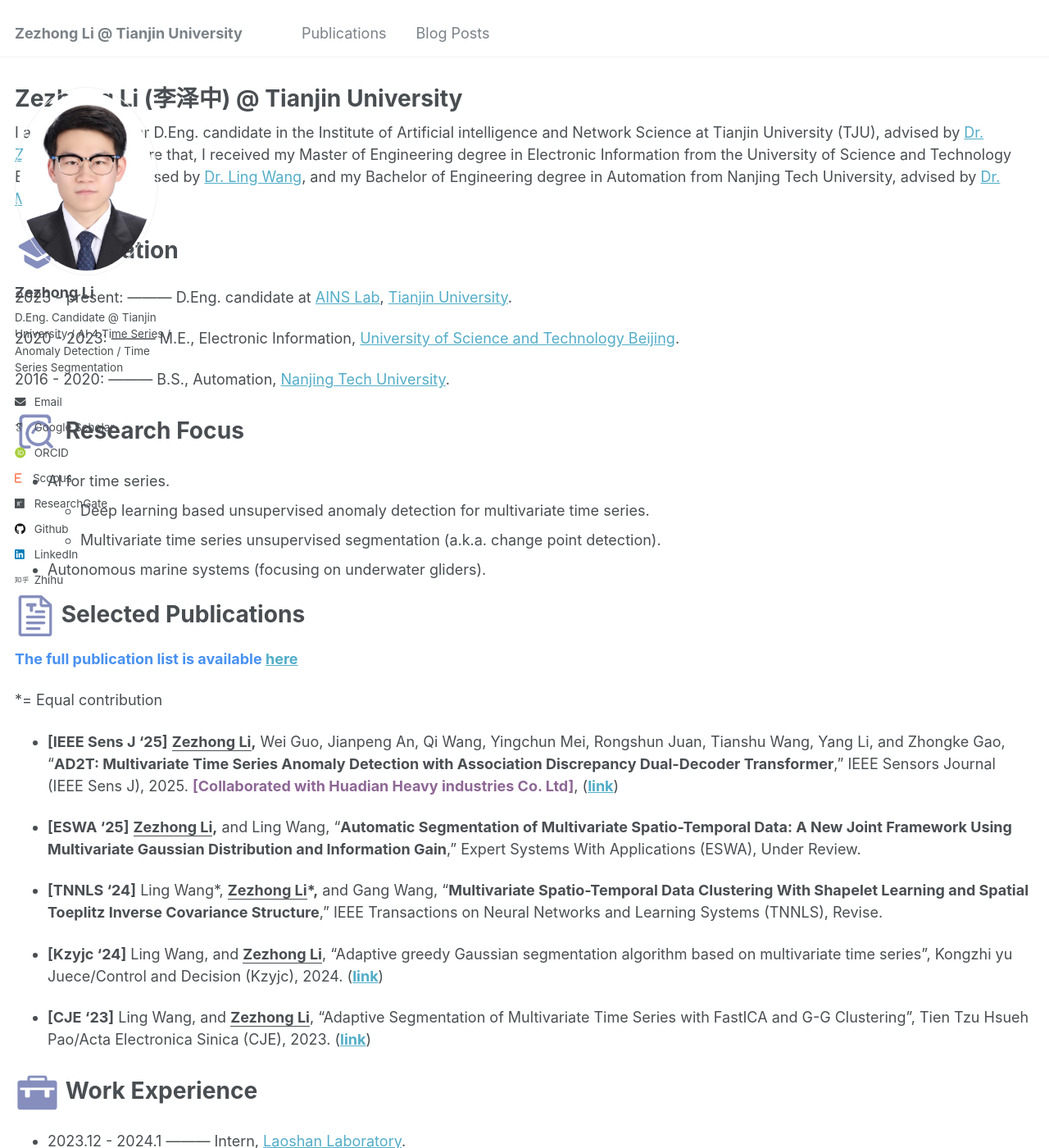
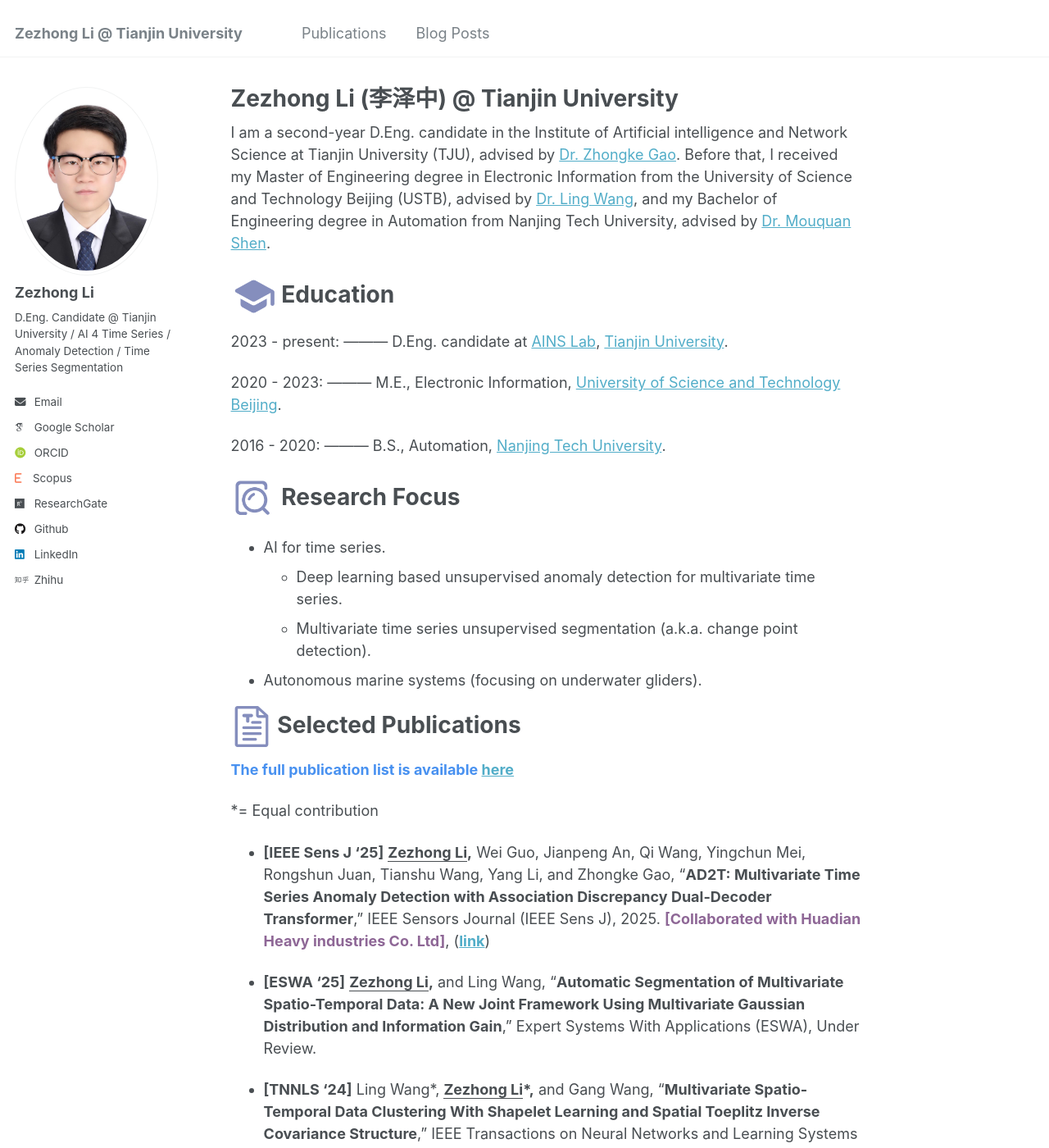
Before and after one commit to lzz19980125/lzz19980125.github.io, a Jekyll site: the page built from _pages/about.md, in a window 1280 px wide and 1400 px high. Shown: the whole window at 82% size. Built offline with Jekyll 4.4.1, drawn with Linux system fonts in a browser that asks for light colours; some web fonts are replaced.

Commit message:
Update _page.scss

```diff
--- a/_sass/_page.scss
+++ b/_sass/_page.scss
@@ -18,9 +18,9 @@
 
 .page {
   @include breakpoint($large) {
-    /* @include span(10 of 12 last); */
-    /* @include prefix(0.5 of 12); */
-    /* @include suffix(2 of 12); */
+    @include span(10 of 12 last);
+    @include prefix(0.5 of 12);
+    @include suffix(2 of 12);
   }
 
   .page__inner-wrap {
```
